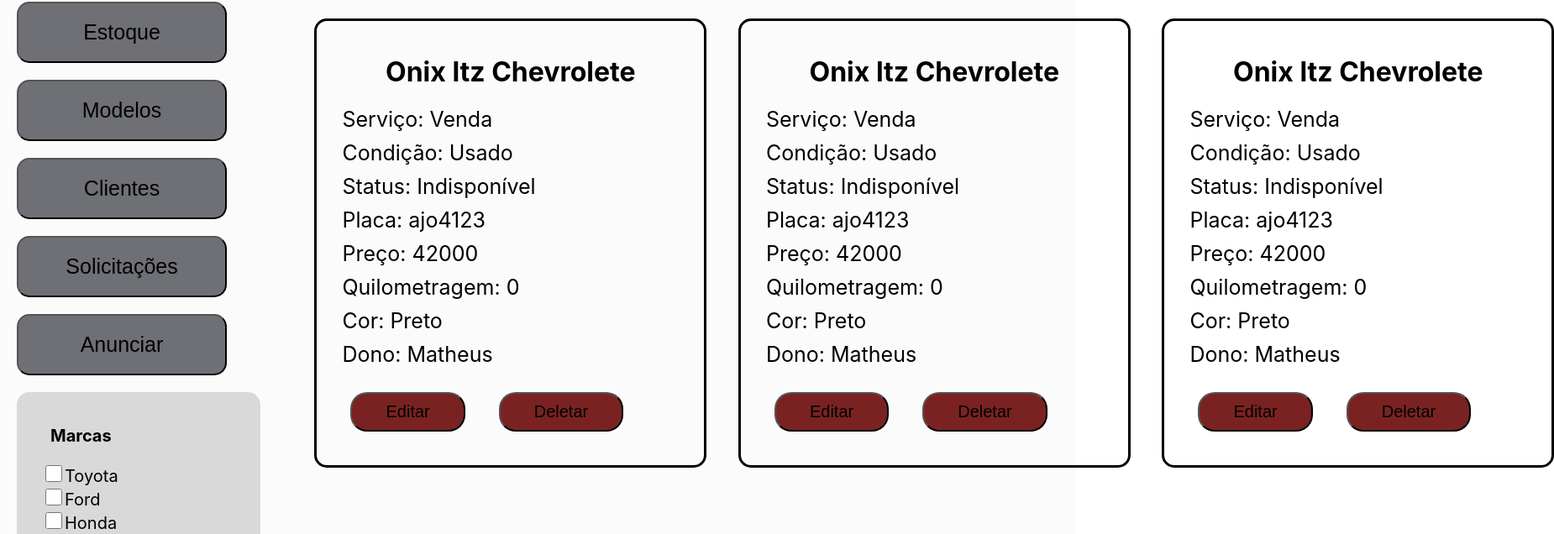
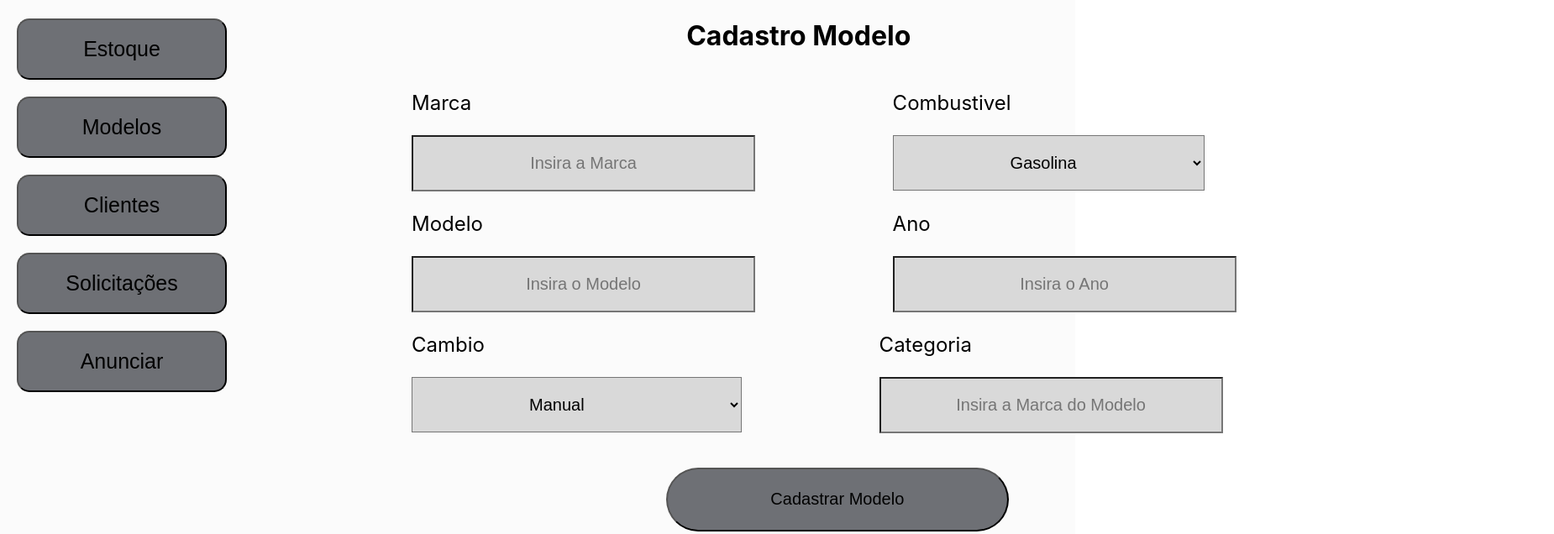
Before and after one commit to MatCoitinho/AutoTechVeiculos_FrontEnd, a Next.js app: page /admin in a window 1280 px wide. Shown: the part 258-894 px from the top of the page at 84% size, 1850 px wide, since content can reach past the window. Built offline with nearby package versions, Linux system fonts and the light colour scheme.

Commit message:
feat: criação da tela de cadastro de modelos

```diff
--- /dev/null
+++ b/components/cadastroModelo.js
@@ -0,0 +1,58 @@
+import Styles from '../styles/cadastroModelo.module.css'
+
+export default function cadastroModelo(){
+    return(
+        <div className={Styles.cadastroModelo}>
+            <h1>Cadastro Modelo</h1>
+            <div className={Styles.duplaTextBox}>
+                <div className={Styles.inputs}>
+                    <p>Marca</p>
+                    <input type='text' id='marcaModelo' name='marcaModelo' placeholder='Insira a Marca'/>
+                </div>
+                <div className={Styles.inputs}>
+                    <p>Combustivel</p>
+
+                    <label for='escolha um Combustivel'>
+                        <select id='escolhaDeCombustivel' name='escolhaDeCombustivel'>
+                        <option value='gasolina'>Gasolina</option>
+                        <option value='alcool'>Álcool</option>
+                        <option value='flex'>Flex</option>
+
+                        </select>
+                    </label>
+
+                </div>
+            </div>
+            <div className={Styles.duplaTextBox}>
+                <div className={Styles.inputs}>
+                    <p>Modelo</p>
+                    <input type='text' id='modelo' name='modelo' placeholder='Insira o Modelo'/>
+                </div>
+                <div className={Styles.inputs}>
+                    <p>Ano</p>
+                    <input type='number' inputmode="numeric" id='anoModelo' name='anoModelo' placeholder='Insira o Ano'/>
+                </div>
+            </div>
+            <div className={Styles.duplaTextBox}>
+                <div className={Styles.inputs}>
+                    <p>Cambio</p>
+
+                    <label for='escolha um cambio'>
+                        <select id='escolhaDeCambio' name='escolhaDeCambio'>
+                        <option value='Manual'>Manual</option>
+                        <option value='Automatico'>Automatico</option>
+                        </select>
+                    </label>
+
+                </div>
+                <div className={Styles.inputs}>
+                    <p>Categoria</p>
+                    <input type='text' id='marcaModelo' name='marcaModelo' placeholder='Insira a Marca do Modelo'/>
+                </div>
+            </div>
+           <button id='cadastrarModelo' name='cadastrarModelo'>Cadastrar Modelo</button>
+
+        </div>
+
+    )
+}
--- a/pages/admin/index.js
+++ b/pages/admin/index.js
@@ -2,6 +2,8 @@
 import Cabecalho from '../../components/cabecalho'
 import BarraLateral from '../../components/barraLateralAdmin'
 import FiltroVeiculos from '../../components/FiltroVeiculos'
+import CadastroModelo from '../../components/cadastroModelo'
+
 import RenderinformacoesVeiculos from '../../components/renderizaInformacoesVeiculos'
 
 
@@ -11,19 +13,11 @@
   return (
     <div className={Styles.adminHome}>
           <Cabecalho />
-        <div className={Styles.Barra}>
-          <div className={Styles.propBarra}>
-          <BarraLateral/>
-          <FiltroVeiculos />
+          <div className={Styles.conteudo}>
+            <BarraLateral />
+            <CadastroModelo />
           </div>
-          <div className={Styles.conteudo}>
-            <RenderinformacoesVeiculos />
-          </div>
-
-
-        </div>
-
-        <Rodape/>
+            <Rodape/>
     </div>
       )
 
--- a/styles/adminHome.module.css
+++ b/styles/adminHome.module.css
@@ -11,7 +11,7 @@
 .adminHome .conteudo{
     margin-top: 20px;
     width: 40%;
-    margin-left: 33%;
+
     display: grid;
     grid-template-columns: repeat(3, 1fr);
     grid-row-gap:50px ;
--- /dev/null
+++ b/styles/cadastroModelo.module.css
@@ -0,0 +1,68 @@
+.cadastroModelo{
+    width: fit-content;
+    align-items: center;
+    align-content: center;
+    height: fit-content;
+
+}
+.cadastroModelo h1{
+    margin-left: 40%;
+}
+.cadastroModelo input[type='text']{
+    padding: 20px 70px;
+    background-color: #D9D9D9;
+    color: black;
+    font-size: 20px;
+    text-align: center;
+}
+.cadastroModelo input[type='number']{
+
+    padding: 20px 70px;
+    background-color: #D9D9D9;
+    color: black;
+    font-size: 20px;
+    text-align: center;
+}
+
+.cadastroModelo input[type="number"]::-webkit-inner-spin-button {
+  -webkit-appearance: none;
+  appearance: none;
+}
+.cadastroModelo input[type="number"]::-webkit-outer-spin-button{
+    -webkit-appearance: none;
+    appearance: none;
+}
+
+.cadastroModelo p{
+    font-size: 24px;
+}
+.cadastroModelo .inputs{
+    margin-right: 20%;
+
+}
+.cadastroModelo .duplaTextBox{
+    display: flex;
+}
+
+.cadastroModelo select{
+
+    padding: 20px 135px;
+    font-size: 20px;
+    text-align: center;
+    background-color: #D9D9D9;
+    color: black;
+}
+.cadastroModelo option{
+    text-align:justify;
+}
+.cadastroModelo button{
+    margin-top: 5%;
+    padding: 3% 15%;
+    align-items: center;
+    align-content: center;
+    margin-left: 37%;
+    background-color: #6E7075;
+    color: black;
+    border-radius: 80px;
+    font-size: 20px;
+}
```
